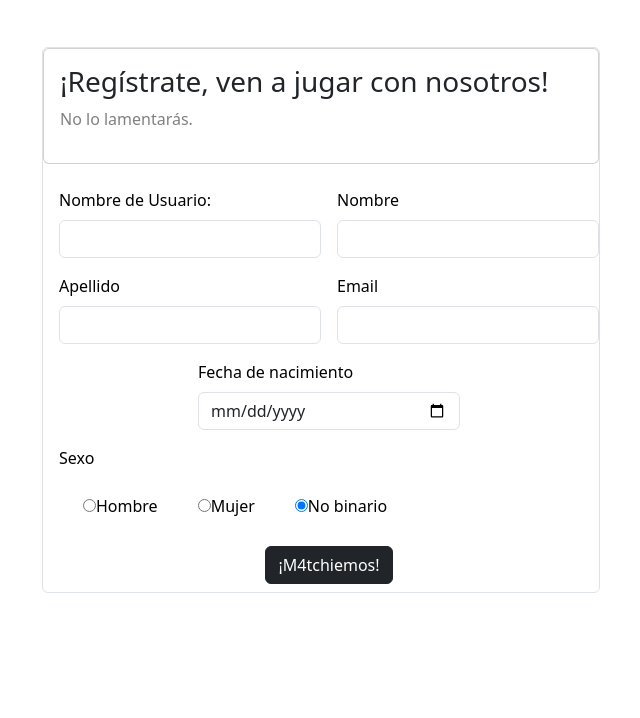
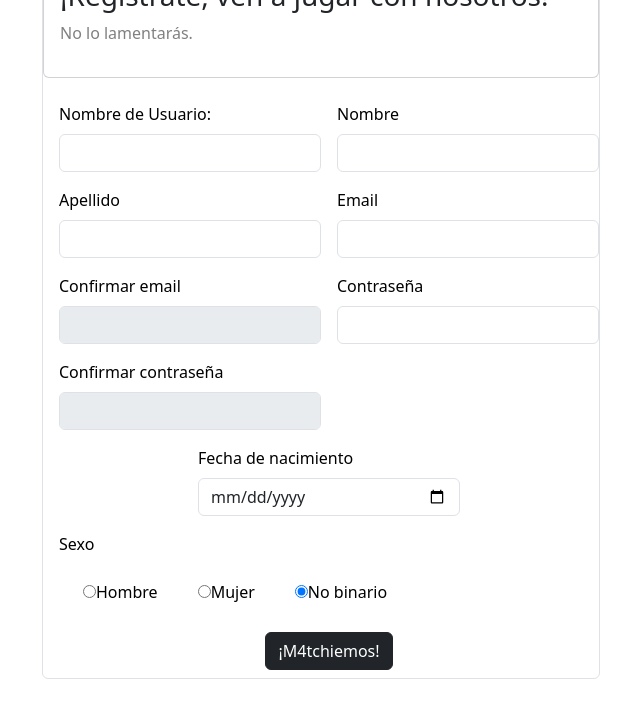
Before and after one commit to alegonfern/Final.Project, a React app: page /Signup in a window 1280 px wide. Shown: the top 718 px of the page, without its empty margins (121-761 px from the left). Built offline with nearby package versions, Linux system fonts and the light colour scheme.

Commit message:
commit
corrección signup

```diff
--- a/src/js/component/Signup.jsx
+++ b/src/js/component/Signup.jsx
@@ -69,6 +69,18 @@ const Signup = () => {
                         <label htmlFor="email" className="form-label">Email</label>
                         <input type="email" className="form-control" id="email" name="email" value={userData.email} onChange={handleInputChange} required />
                     </div>
+                    <div className="col-md-6">
+                        <label htmlFor="confirm_email" className="form-label">Confirmar email</label>
+                        <input type="email" className="form-control" id="confirm_email" value={userData.email} disabled />
+                    </div>
+                    <div className="col-md-6">
+                        <label htmlFor="password" className="form-label">Contraseña</label>
+                        <input type="password" className="form-control" id="password" name="password" value={userData.password} onChange={handleInputChange} required />
+                    </div>
+                    <div className="col-md-6">
+                        <label htmlFor="confirm_password" className="form-label">Confirmar contraseña</label>
+                        <input type="password" className="form-control" id="confirm_password" value={userData.password} disabled />
+                    </div>
                     <div className='col-md-6 offset-md-3'>
                         <label htmlFor='birth_date' className='form-label'>Fecha de nacimiento</label>
                         <input type='date' className='form-control' id='birth_date' name='birth_date' value={userData.birth_date} onChange={handleInputChange} required />
```
